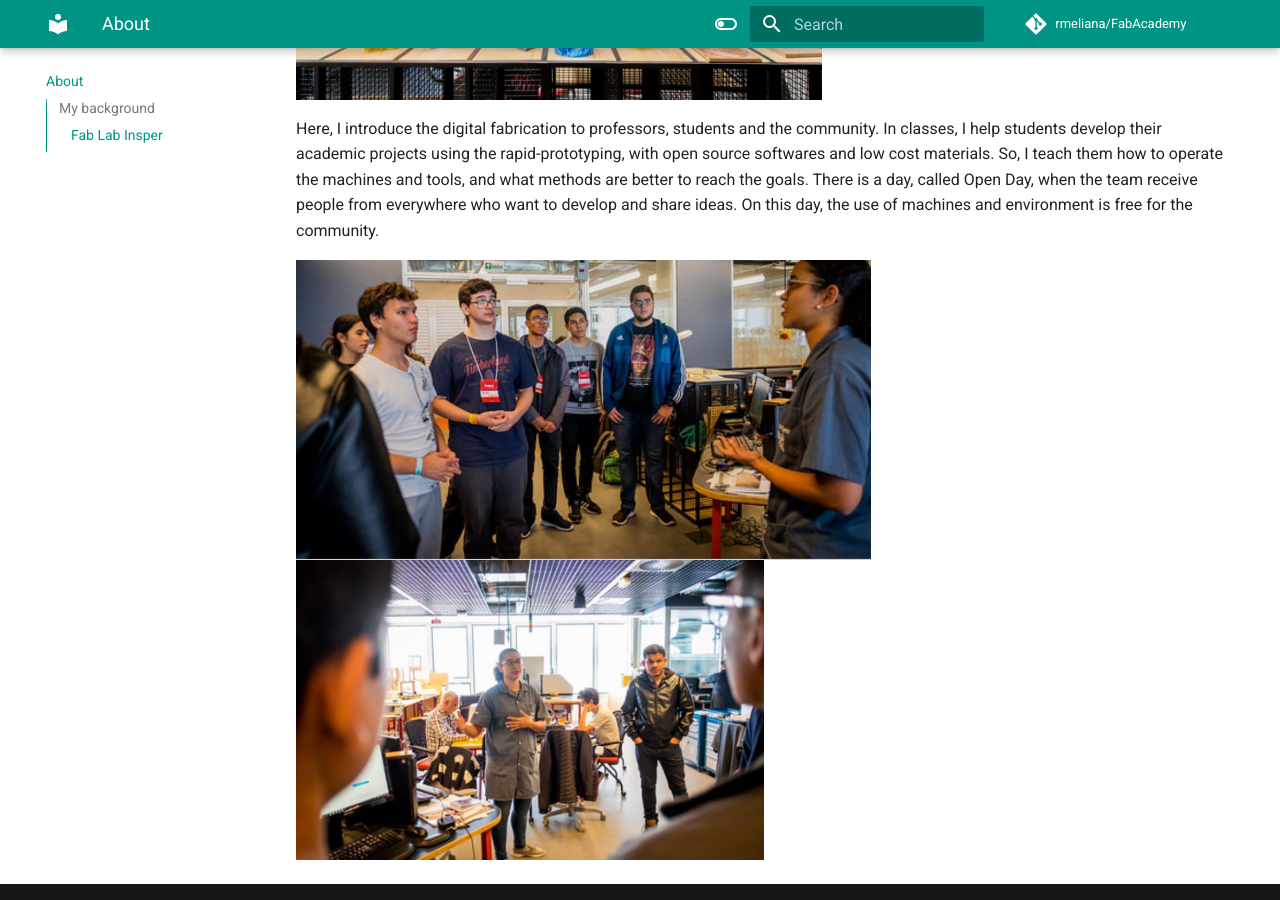
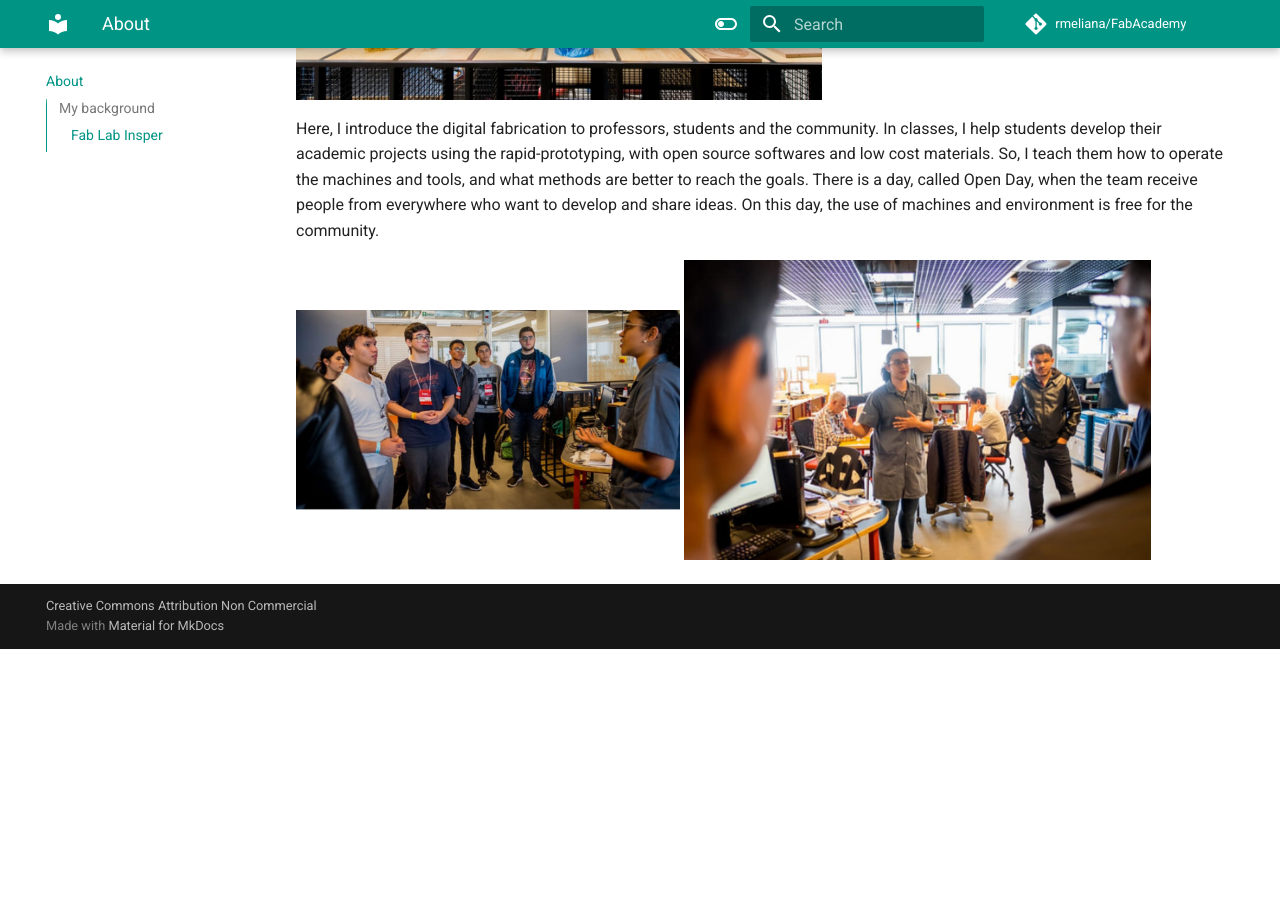
Before and after one commit to rmeliana/FabAcademy, an MkDocs documentation site: the page built from docs/about.md, in a window 1280 px wide and 900 px high, scrolled down 1884 px. Built offline with MkDocs 1.6.1 and Material for MkDocs 9.7.7, drawn with Linux system fonts in a browser that asks for light colours; comment, search, counter and statistics services are not loaded; after the commit the page ends 2533 px from its top, so only the background shows below that.

Commit message:
finished about.md

```diff
--- a/docs/about.md
+++ b/docs/about.md
@@ -51,5 +51,5 @@ the goals.
 There is a day, called Open Day, when the team receive people from everywhere who want to develop and share ideas.
 On this day, the use of machines and environment is free for the community.
 
-![tour](imgs/tour.jpeg){: align=center  style="height:300px"}
+![tour](imgs/tour.jpeg){: align=center  style="height:200px"}
 ![tour1](imgs/tour1.jpeg){: align=center  style="height:300px"}
```
